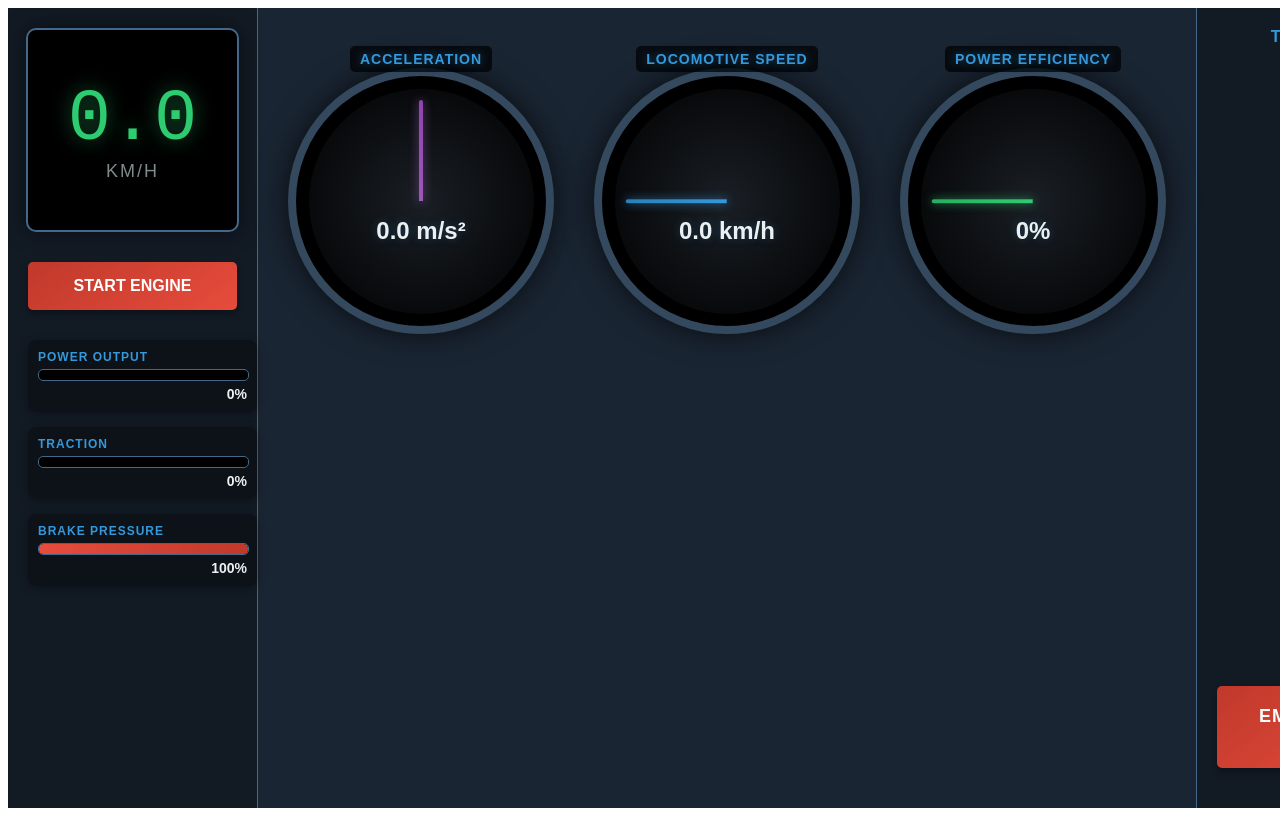
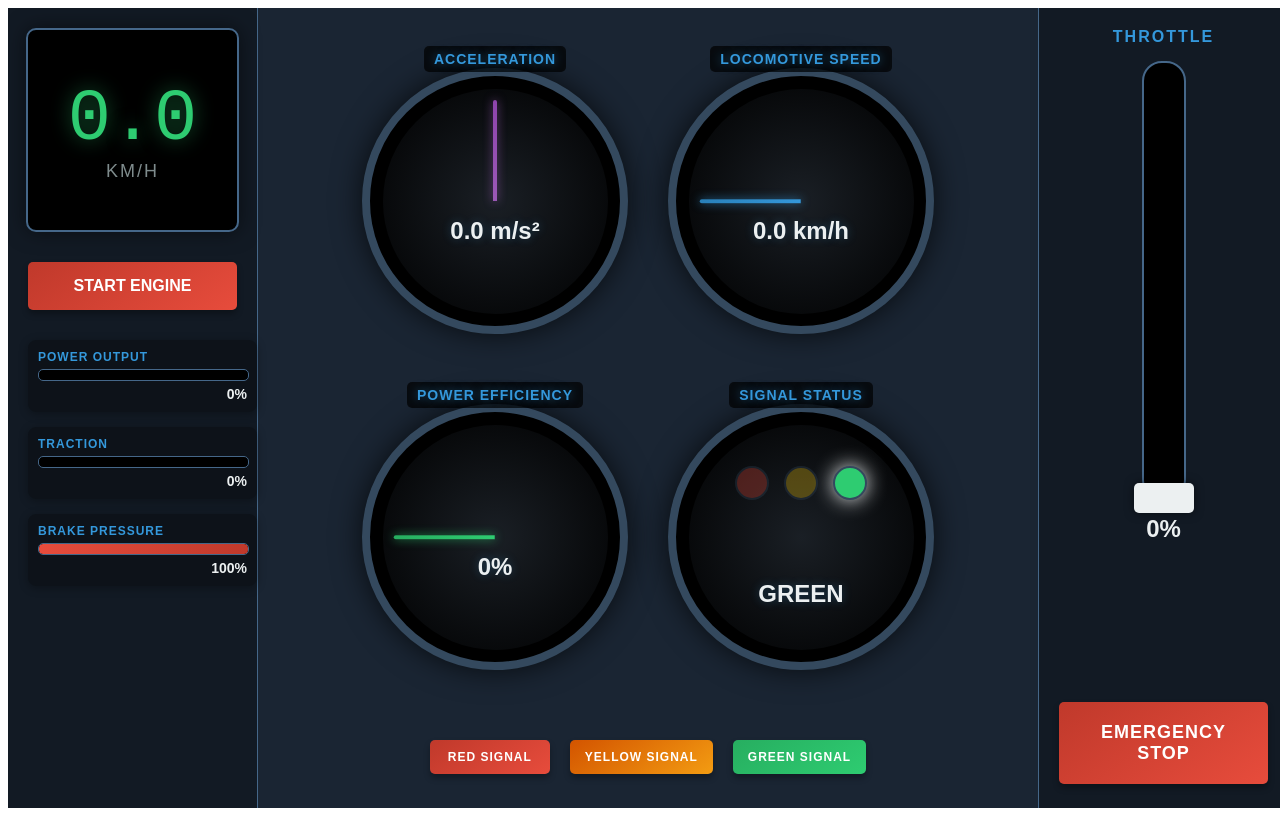
Before and after one commit to praksjain/locomotive-dashboard, a React (Create React App) app in the folder frontend/: page / in a window 1280 px wide. Built offline with nearby package versions, Linux system fonts and the light colour scheme; no server answers.

Commit message:
Thrid commit

```diff
--- a/frontend/src/components/TrainCabin.tsx
+++ b/frontend/src/components/TrainCabin.tsx
@@ -3,11 +3,12 @@ import { useDispatch, useSelector } from 'react-redux';
 import { RootState } from '../store';
 import { WebSocketService } from '../services/WebSocketService';
 import { EnhancedSoundService } from '../services/EnhancedSoundService';
+import { updateSimulation } from '../store/simulationSlice';
 import '../styles/TrainCabin.css';
 
 const TrainCabin: React.FC = () => {
     const dispatch = useDispatch();
-    const { engineStatus, throttlePosition, speed, brakePressure, fuelLevel, engineTemp, oilPressure, cabinTemp, fanSpeed } =
+    const { engineStatus, throttlePosition, speed, brakePressure, fuelLevel, engineTemp, oilPressure, cabinTemp, fanSpeed, signal } =
         useSelector((state: RootState) => state.simulation);
     const wsRef = useRef<WebSocketService>();
     const [isDragging, setIsDragging] = useState(false);
@@ -137,6 +138,27 @@ const TrainCabin: React.FC = () => {
         });
     };
 
+    const handleSignalChange = (newSignal: string) => {
+        console.log(`Changing signal to: ${newSignal}`);
+
+        // Send update to backend - the WebSocketService will update Redux
+        wsRef.current?.sendUpdate({ signal: newSignal });
+
+        // Force update the local state for immediate UI feedback
+        document.getElementById('red-signal-light')?.classList.remove('active');
+        document.getElementById('yellow-signal-light')?.classList.remove('active');
+        document.getElementById('green-signal-light')?.classList.remove('active');
+
+        // Activate the selected signal light
+        document.getElementById(`${newSignal}-signal-light`)?.classList.add('active');
+
+        // Update the signal value text
+        const signalValueElement = document.querySelector('.signal-value');
+        if (signalValueElement) {
+            signalValueElement.textContent = newSignal.toUpperCase();
+        }
+    };
+
     return (
         <div className="locomotive-dashboard">
             {/* Left Panel - Speedometer and Start/Stop */}
@@ -234,6 +256,56 @@ const TrainCabin: React.FC = () => {
                             <div className="gauge-value">{throttlePosition}%</div>
                         </div>
                     </div>
+
+                    {/* Signal Box */}
+                    <div className="gauge signal-box">
+                        <div className="gauge-title">SIGNAL STATUS</div>
+                        <div className="gauge-display signal-display">
+                            <div className="signal-lights">
+                                <div
+                                    className={`signal-light red ${signal === 'red' ? 'active' : ''}`}
+                                    id="red-signal-light"
+                                ></div>
+                                <div
+                                    className={`signal-light yellow ${signal === 'yellow' ? 'active' : ''}`}
+                                    id="yellow-signal-light"
+                                ></div>
+                                <div
+                                    className={`signal-light green ${signal === 'green' ? 'active' : ''}`}
+                                    id="green-signal-light"
+                                ></div>
+                            </div>
+                            <div className="gauge-value signal-value">{signal ? signal.toUpperCase() : 'UNKNOWN'}</div>
+                        </div>
+                    </div>
+                </div>
+
+                {/* Signal Control Buttons */}
+                <div className="control-buttons-container">
+                    <button
+                        className="control-button red-button"
+                        onClick={() => {
+                            handleSignalChange('red');
+                        }}
+                    >
+                        RED SIGNAL
+                    </button>
+                    <button
+                        className="control-button yellow-button"
+                        onClick={() => {
+                            handleSignalChange('yellow');
+                        }}
+                    >
+                        YELLOW SIGNAL
+                    </button>
+                    <button
+                        className="control-button green-button"
+                        onClick={() => {
+                            handleSignalChange('green');
+                        }}
+                    >
+                        GREEN SIGNAL
+                    </button>
                 </div>
             </div>
 
--- a/frontend/src/services/WebSocketService.ts
+++ b/frontend/src/services/WebSocketService.ts
@@ -75,6 +75,14 @@ export class WebSocketService {
     }
 
     try {
+      // Special handling for signal updates
+      if (data.signal) {
+        console.log(`Sending signal update: ${data.signal}`);
+
+        // For signal updates, directly update the Redux store
+        this.dispatch(updateSimulation({ signal: data.signal }));
+      }
+
       // Convert camelCase to snake_case for backend
       const convertedData = Object.entries(data).reduce((acc, [key, value]) => {
         const snakeKey = key.replace(/[A-Z]/g, letter => `_${letter.toLowerCase()}`);
--- a/frontend/src/styles/TrainCabin.css
+++ b/frontend/src/styles/TrainCabin.css
@@ -167,6 +167,7 @@
     align-items: center;
     gap: 40px;
     width: 100%;
+    flex-wrap: wrap;
 }
 
 /* Gauge Styling */
@@ -347,3 +348,115 @@
     transform: translateY(1px);
     box-shadow: 0 2px 4px rgba(0, 0, 0, 0.3);
 }
+
+/* Signal Box */
+.signal-box {
+    width: 250px;
+    height: 250px;
+    background: #000;
+    border-radius: 50%;
+    border: 8px solid #34495e;
+    position: relative;
+    display: flex;
+    flex-direction: column;
+    align-items: center;
+    justify-content: center;
+    box-shadow: 0 0 30px rgba(0, 0, 0, 0.7);
+    margin-top: 30px; /* Add space for the title */
+}
+
+.signal-display {
+    display: flex;
+    flex-direction: column;
+    align-items: center;
+    justify-content: center;
+}
+
+.signal-lights {
+    display: flex;
+    justify-content: center;
+    gap: 15px;
+    margin-bottom: 20px;
+}
+
+.signal-light {
+    width: 30px;
+    height: 30px;
+    border-radius: 50%;
+    border: 2px solid #34495e;
+    opacity: 0.3;
+    transition: all 0.3s ease;
+}
+
+.signal-light.active {
+    opacity: 1;
+    box-shadow: 0 0 20px currentColor;
+}
+
+.signal-light.red {
+    background-color: #e74c3c;
+}
+
+.signal-light.yellow {
+    background-color: #f1c40f;
+}
+
+.signal-light.green {
+    background-color: #2ecc71;
+}
+
+.signal-value {
+    font-size: 24px;
+    font-weight: bold;
+    color: #ecf0f1;
+    text-shadow: 0 0 10px rgba(52, 152, 219, 0.3);
+}
+
+/* Control Buttons Container */
+.control-buttons-container {
+    display: flex;
+    justify-content: center;
+    gap: 20px;
+    width: 100%;
+    margin-top: 30px;
+    margin-bottom: 20px;
+}
+
+/* Control Buttons */
+.control-button {
+    padding: 10px 15px;
+    color: #fff;
+    border: none;
+    border-radius: 5px;
+    cursor: pointer;
+    font-weight: bold;
+    font-size: 12px;
+    text-transform: uppercase;
+    letter-spacing: 1px;
+    transition: all 0.3s ease;
+    box-shadow: 0 4px 6px rgba(0, 0, 0, 0.3);
+    width: auto;
+    min-width: 120px;
+}
+
+.control-button:hover {
+    transform: translateY(-2px);
+    box-shadow: 0 6px 8px rgba(0, 0, 0, 0.4);
+}
+
+.control-button:active {
+    transform: translateY(1px);
+    box-shadow: 0 2px 4px rgba(0, 0, 0, 0.3);
+}
+
+.red-button {
+    background: linear-gradient(145deg, #c0392b, #e74c3c);
+}
+
+.yellow-button {
+    background: linear-gradient(145deg, #d35400, #f39c12);
+}
+
+.green-button {
+    background: linear-gradient(145deg, #27ae60, #2ecc71);
+}
```
Also changed, not shown: 1 other file (tests, documents, lock files or other folders).
